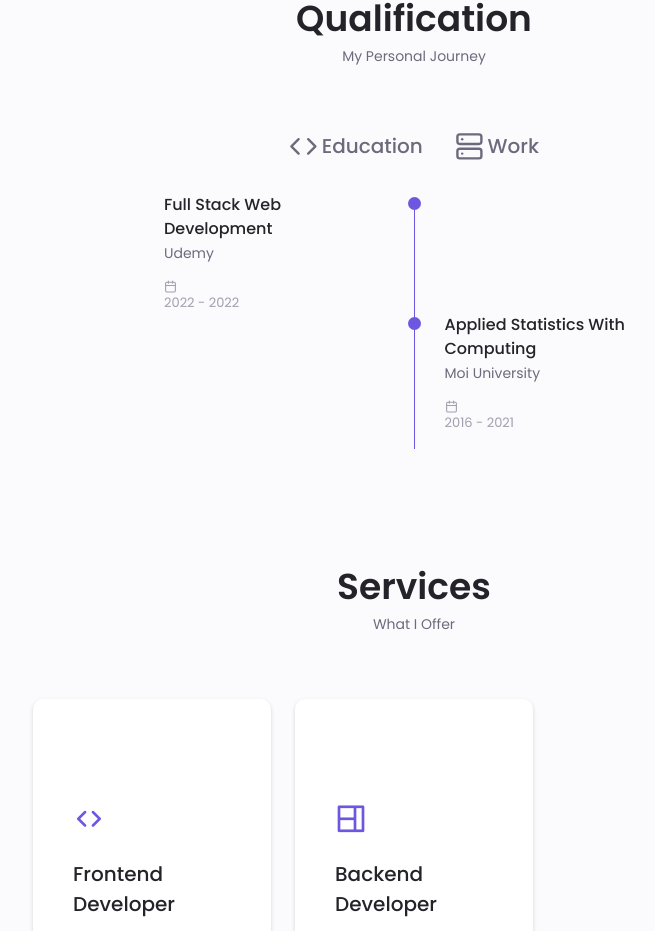
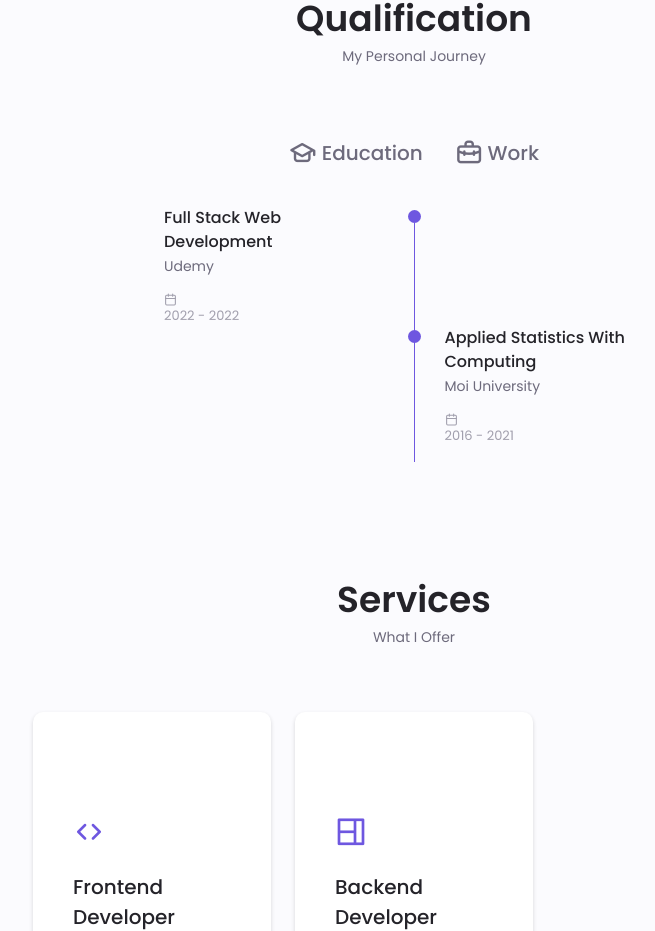
Before and after one commit to naomirono/Portfolio_Website, a React (Vite) app in the folder client/: page / in a window 1280 px wide. Shown: the part 2280-3211 px from the top of the page, without its empty margins (226-881 px from the left). Built offline with nearby package versions, Linux system fonts and the light colour scheme.

Commit message:
Replace the react icons with unicon

```diff
--- a/client/src/components/Qualification.jsx
+++ b/client/src/components/Qualification.jsx
@@ -33,11 +33,11 @@ function Qualification() {
       <div className="qualification_container container">
         <div className="qualification_tabs">
           <div className="qualification_button button--flex qualification_active" data-target="#education">
-            <FiCode className="qualification_icon" />
+          <i class="uil uil-graduation-cap qualification_icon"></i>
             Education
           </div>
           <div className="qualification_button button--flex" data-target="#work">
-            <FiServer className="qualification_icon" />
+          <i class="uil uil-briefcase-alt qualification_icon"></i>
             Work
           </div>
         </div>
```
